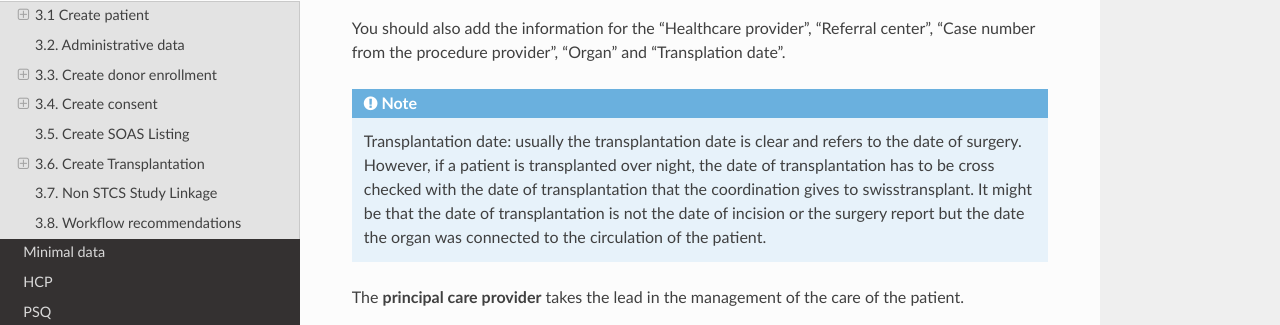
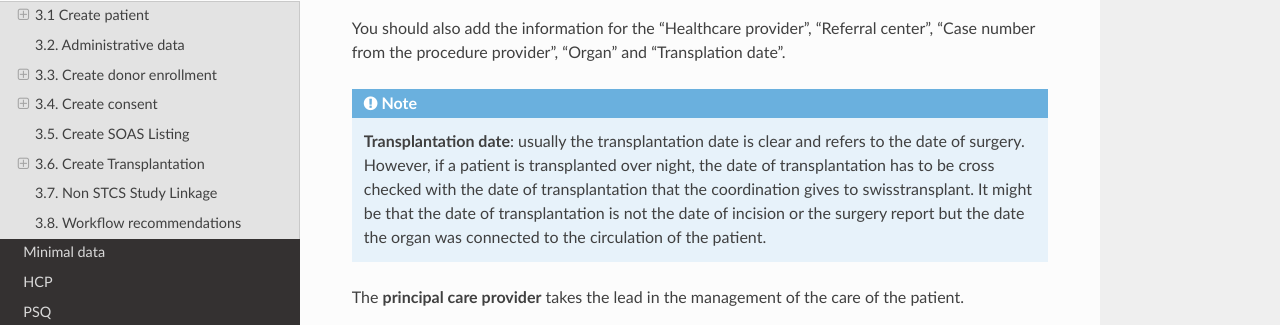
Before and after one commit to swiss-transplant-cohort-study/3LC-user-manual, a Sphinx documentation site: the page built from docs/source/createPatDon.rst, in a window 1280 px wide and 900 px high, scrolled down 19665 px. Shown: the part 126-451 px from the top of the window. Built offline with Sphinx 7.4.7 and the Read the Docs theme 3.1.0, drawn with Linux system fonts in a browser that asks for light colours.

Commit message:
Update createPatDon.rst

```diff
--- a/docs/source/createPatDon.rst
+++ b/docs/source/createPatDon.rst
@@ -417,7 +417,7 @@ Here you'll have a chance of adding details about the "Donor", the "SOAS listing
 
 You should also add the information for the "Healthcare provider", "Referral center", "Case number from the procedure provider", "Organ" and "Transplation date".
 
-.. note:: Transplantation date: usually the transplantation date is clear and refers to the date of surgery. However, if a patient is transplanted over night, the date of transplantation has to be cross checked with the date of transplantation that the coordination gives to swisstransplant. It might be that the date of transplantation is not the date of incision or the surgery report but the date the organ was connected to the circulation of the patient.
+.. note:: **Transplantation date**: usually the transplantation date is clear and refers to the date of surgery. However, if a patient is transplanted over night, the date of transplantation has to be cross checked with the date of transplantation that the coordination gives to swisstransplant. It might be that the date of transplantation is not the date of incision or the surgery report but the date the organ was connected to the circulation of the patient.
 
 The **principal care provider** takes the lead in the management of the care of the patient.
 
```
